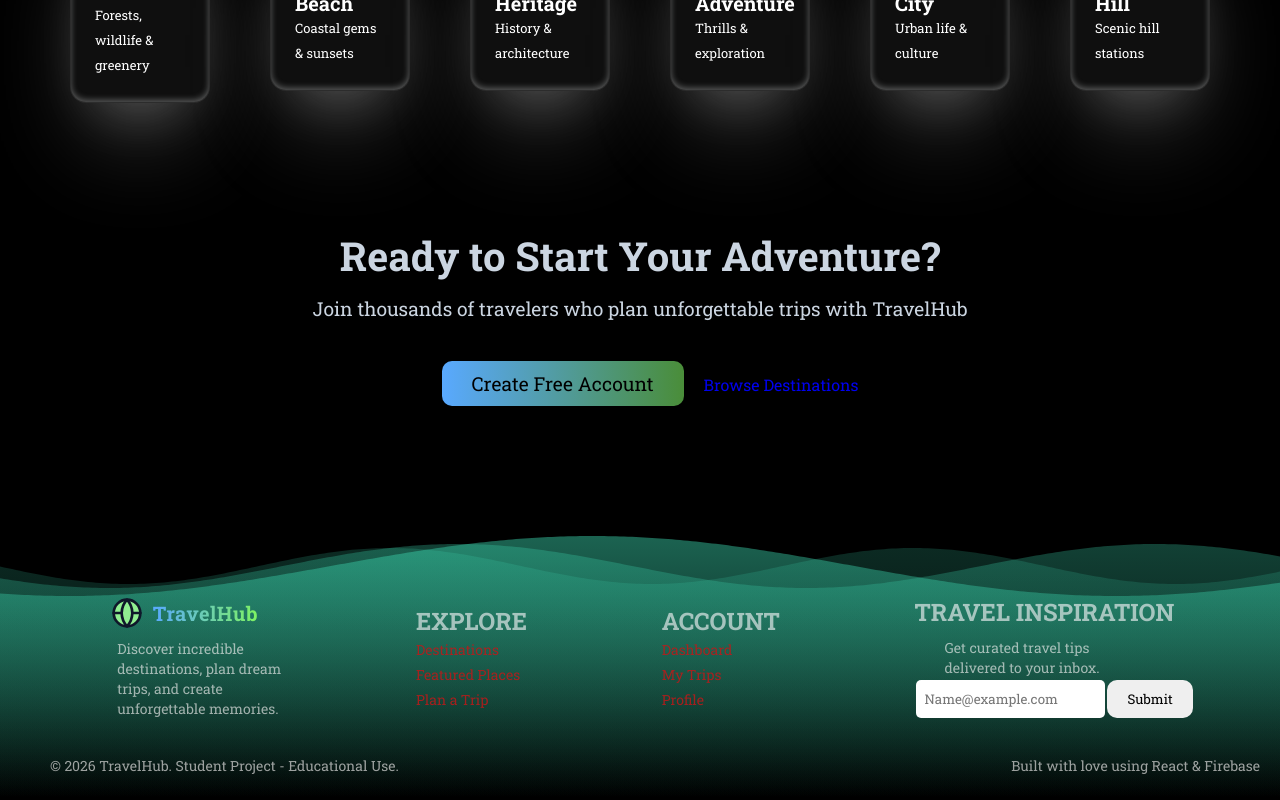
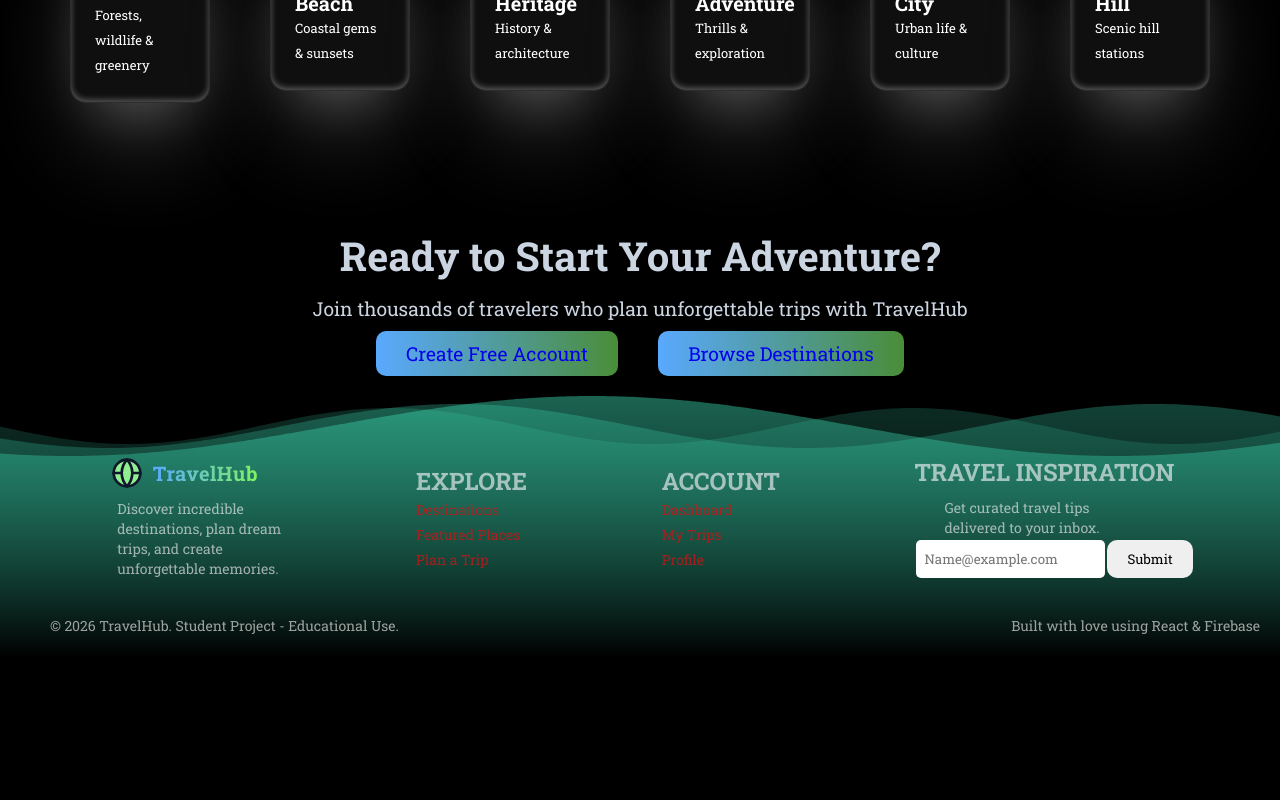
Before and after one commit to DEF2024/TravelHub-React-Firebase-Travel-WebApp, a React (Vite) app in the folder travelhub/: page /home in a window 1280 px wide. Shown: the part 2282-3082 px from the top of the page. After the commit the page ends 2942 px from the top, so only its background shows below. Built offline with nearby package versions, Linux system fonts and the light colour scheme.

Commit message:
udate-jax

```diff
--- a/travelhub/src/index.css
+++ b/travelhub/src/index.css
@@ -736,7 +736,7 @@ input{
   justify-content: center;
 }
 .logo-circle {
-  background-color: #fcd34d;
+  /* background-color: #fcd34d; */
   width: 32px;
   height: 32px;
   border-radius: 8px;
@@ -767,7 +767,7 @@ input{
   margin: 0;
 }
 .login-box {
-  background-color: #1e293b;
+  /* background-color: #1e293b; */
   padding: 2rem;
   border-radius: 12px;
   width: 100%;
@@ -896,7 +896,7 @@ input{
     margin-bottom: 20px;
     font-size: clamp(16px, 1.5vw, 20px);
 }
-.home-4 button{
+.home-4 .btu-4 {
    margin: 20px;
    padding: 10px 30px;
    margin-bottom: 100px;
--- a/travelhub/src/pages/Home.jsx
+++ b/travelhub/src/pages/Home.jsx
@@ -141,8 +141,8 @@ function Home() {
             <h1>Ready to Start Your Adventure?</h1>
             <p>Join thousands of travelers who plan unforgettable trips with TravelHub</p>
             <div>
-                <button className="btu-3">Create Free Account</button>
-            <Link to="/DestinationCard" className="btu-4">Browse Destinations</Link>
+                <Link to="/Login" className="btu-4">Create Free Account</Link>
+                <Link to="/DestinationCard" className="btu-4">Browse Destinations</Link>
             </div>
         </div>
 
--- a/travelhub/src/pages/Profile.jsx
+++ b/travelhub/src/pages/Profile.jsx
@@ -30,7 +30,7 @@ const trips =[
                     <h1>{form.name}</h1>
                     <p>{form.email}.{form.city}</p>
                 </div>
-                 <button className="btn-8 ghost">Log Out</button>
+                 <button  className="btn-8 ghost">Log Out</button>
             </div>
               <div className="card stats">
                 <div><b>12</b><span>Trips planned</span></div>
```
